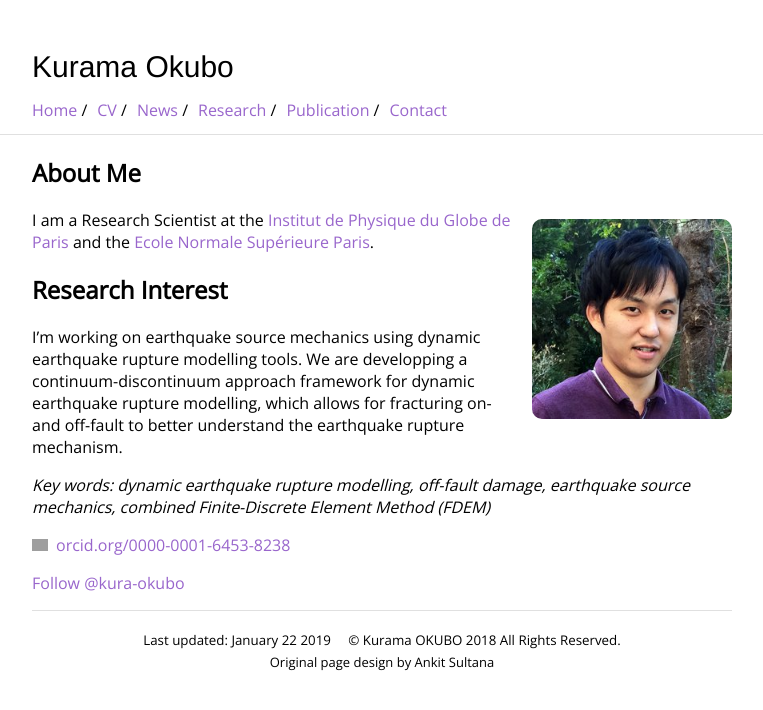
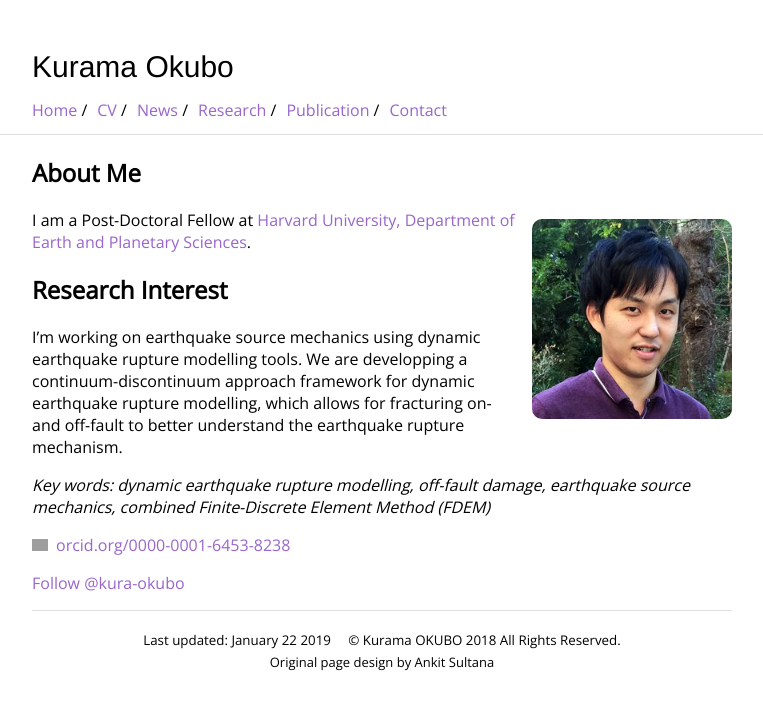
Before and after one commit to kura-okubo/kura-okubo.github.io, a Jekyll site: the page built from _pages/index.md, in a window 1280 px wide. Shown: the top 710 px of the page, without its empty margins (258-1021 px from the left). Built offline with Jekyll 4.4.1, drawn with Linux system fonts in a browser that asks for light colours; grey boxes are pictures that could not be loaded.

Commit message:
update CV and others

```diff
--- a/_pages/index.md
+++ b/_pages/index.md
@@ -8,7 +8,8 @@ permalink: "/index.html"
 
 <img class="profile-picture" src="photos/okubo01.jpg">
 
-I am a Research Scientist at the [Institut de Physique du Globe de Paris](http://www.ipgp.fr/fr){:target="_blank"} and the [Ecole Normale Supérieure Paris](http://www.geologie.ens.fr/spiplabocnrs/){:target="_blank"}.
+I am a Post-Doctoral Fellow
+at [Harvard University, Department of Earth and Planetary Sciences](https://eps.harvard.edu){:target="_blank"}.
 
 ## Research Interest
 
```
Also changed, not shown: _pages/contact.md (+6 -8 lines), _pages/publication.md (+1 -1 lines), _posts/2019-01-09-blog.md (added, +14 -0 lines), 15 other files.
